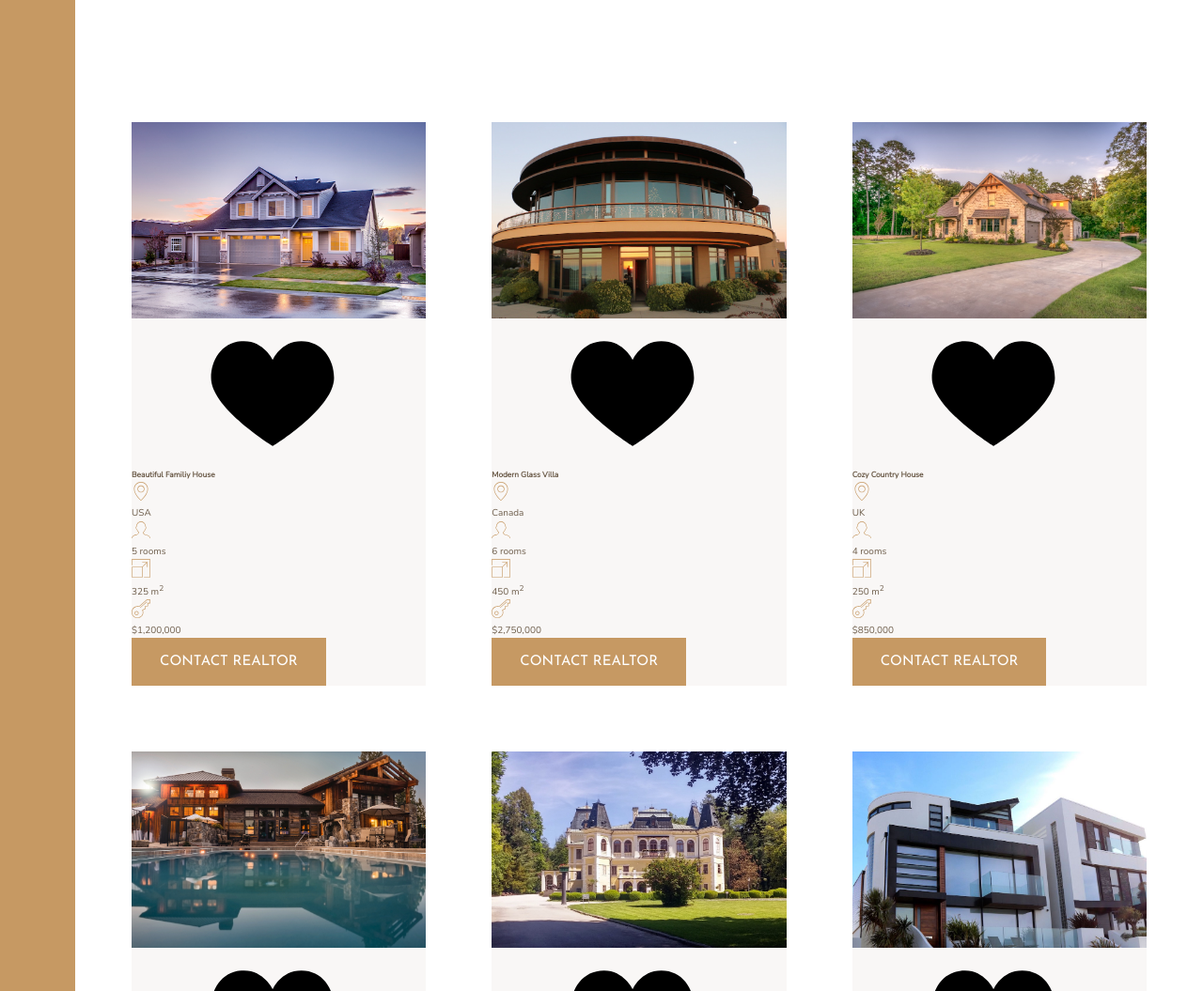
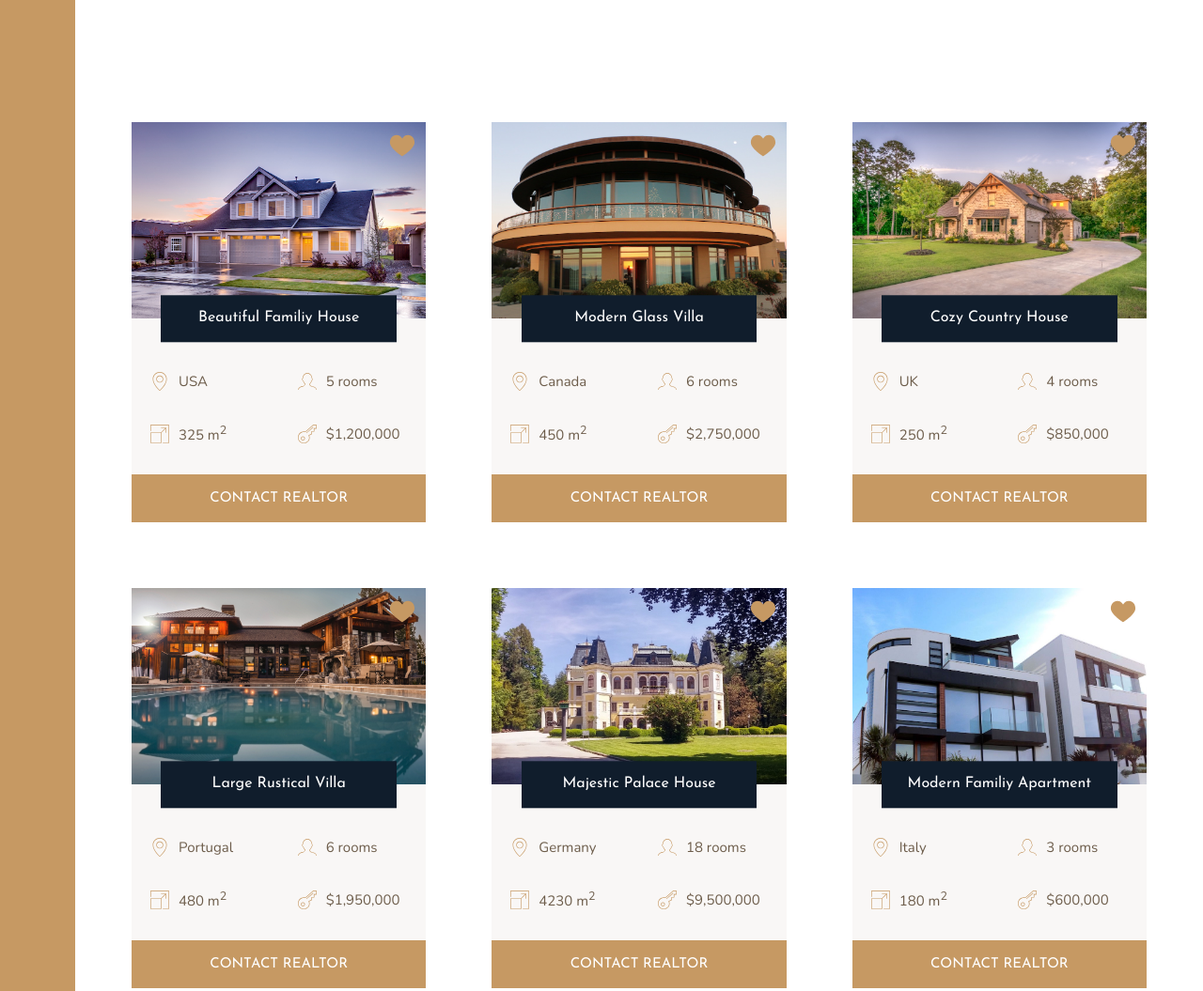
Before and after one commit to mike1234-pixel/Nexter, a website: page index.html in a window 1280 px wide. Shown: the part 1840-2895 px from the top of the page at 94% size. Drawn offline with nearby package versions, Linux system fonts and the light colour scheme.

Commit message:
completed the homes section in _homes.scss

```diff
--- a/sass/_homes.scss
+++ b/sass/_homes.scss
@@ -9,24 +9,70 @@
 
 .home {
   background-color: $color-grey-light-1;
+  display: grid;
+  grid-template-columns: repeat(2, 1fr);
+  grid-row-gap: 30px;
 
   &__img {
     width: 100%;
+    grid-row: 1 / 2;
+    grid-column: 1 / -1;
+    position: relative;
+    z-index: 1;
   }
   &__like {
+    grid-row: 1 / 2; // giving home__like icon same position as home__img so it can overlap
+    grid-column: 2 /3;
+    fill: $color-primary;
+    height: 3rem;
+    width: 3rem;
+    position: relative;
+    z-index: 2;
+    justify-self: end;
+    margin: 1rem;
   }
   &__name {
+    grid-row: 1 / 2;
+    grid-column: 1 / -1;
+    z-index: 3;
+    align-self: end;
+
+    width: 80%;
+    justify-self: center;
+
+    font-family: $font-display;
+    font-size: 1.6rem;
+    text-align: center;
+    padding: 1.25rem;
+    background-color: $color-secondary;
+    color: #fff;
+    font-weight: 400;
+    transform: translateY(50%);
   }
+  &__location,
+  &__rooms {
+    margin-top: 2.5rem;
+  }
+
   &__location,
   &__rooms,
   &__area,
   &__price {
+    font-size: 1.5rem;
+    margin-left: 2rem;
+
+    display: flex;
+    align-items: center;
+
     svg {
       fill: $color-primary;
       height: 2rem;
       width: 2rem;
-    }
-    p {
+      margin-right: 1rem;
     }
   }
+
+  &__btn {
+    grid-column: 1 / -1;
+  }
 }
```
Also changed, not shown: css/style.css.
